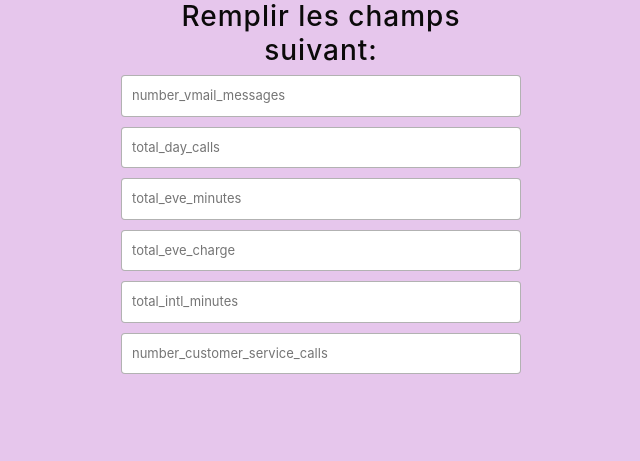
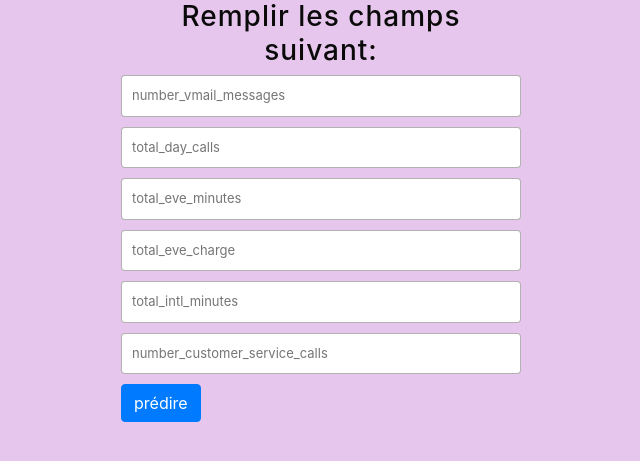
Before and after one commit to med-be/churn_model, a Flask app: page / in a window 1280 px wide. Shown: the part 210-671 px from the top of the page, without its empty margins (369-1009 px from the left). Run offline with Flask 2, Linux system fonts and the light colour scheme; some libraries are stand-ins or nearby versions.

Commit message:
final style

```diff
--- a/webapp/templates/index.html
+++ b/webapp/templates/index.html
@@ -41,6 +41,8 @@ ChurnPrediction
             <input  type="text" name="total_eve_charge" placeholder="total_eve_charge" />
             <input  type="text" name="total_intl_minutes" placeholder="total_intl_minutes" />
             <input  type="text" name="number_customer_service_calls" placeholder="number_customer_service_calls" />
+
+	    <button type="submit" class="btn btn-primary mb-2">prédire</button>
         </form>
         {{ response }}
 
```
